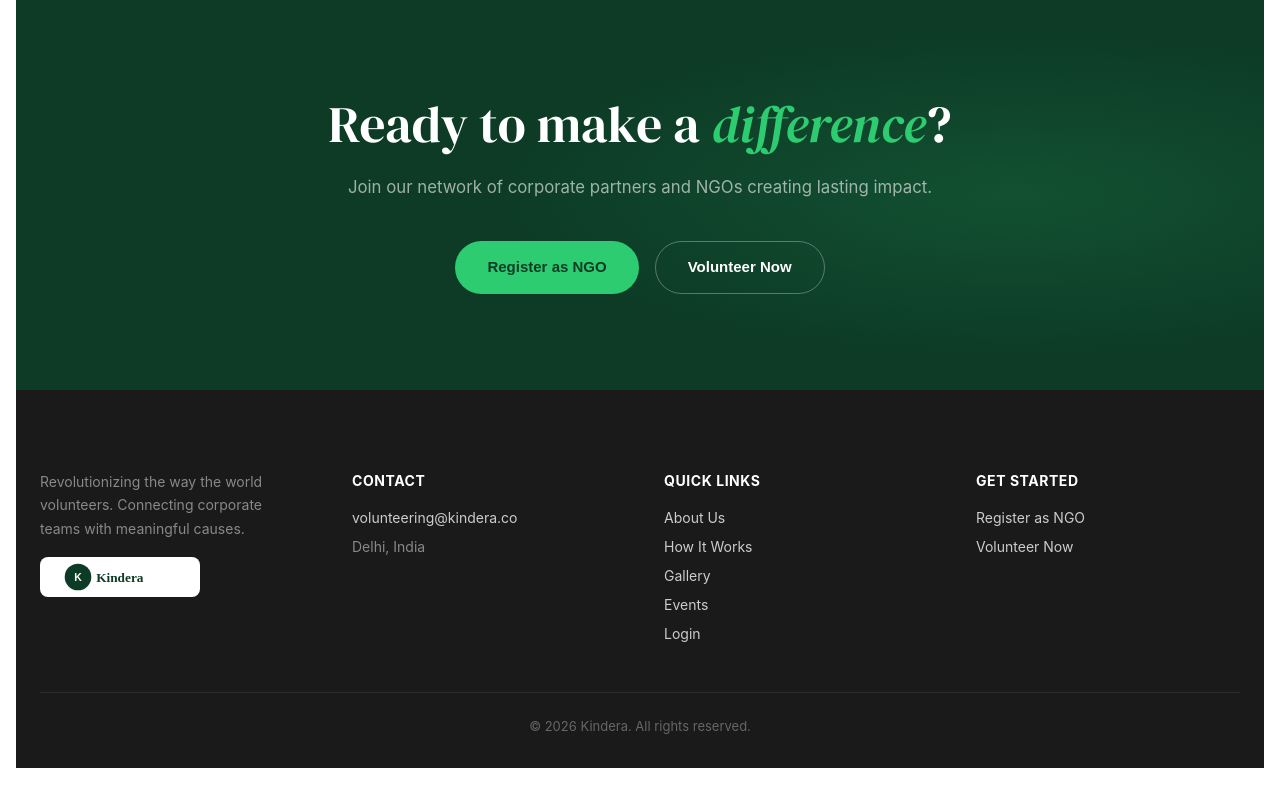
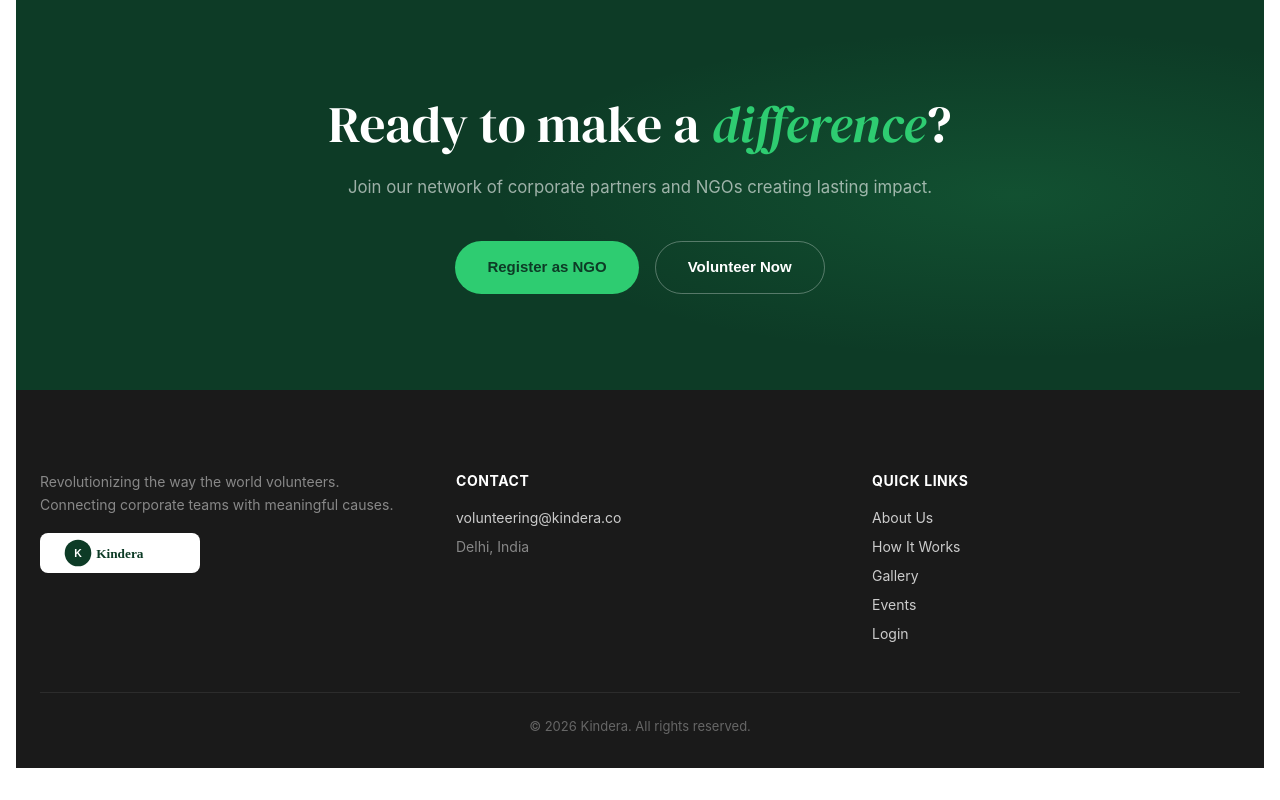
Before and after one commit to Kindera-admin/Kindera, a Next.js app: page / in a window 1280 px wide. Shown: the part 3764-4564 px from the top of the page. Built offline with nearby package versions, Linux system fonts and the light colour scheme; no server answers; the database is empty; a web font is replaced by a local one.

Commit message:
corrected footer

```diff
--- a/src/app/page.js
+++ b/src/app/page.js
@@ -664,20 +664,6 @@ export default async function HomePage() {
                   <Link href="/login">Login</Link>
                 </div>
               </div>
-
-              <div>
-                <h4 style={{ fontSize: 14, fontWeight: 700, color: '#fff', marginBottom: '1rem', letterSpacing: '0.04em', textTransform: 'uppercase' }}>
-                  Get Started
-                </h4>
-                <div style={{ display: 'flex', flexDirection: 'column', gap: 8, fontSize: 14 }}>
-                  <a href="https://forms.gle/BH7X4JSBJjaRi4g4A" target="_blank" rel="noopener noreferrer">
-                    Register as NGO
-                  </a>
-                  <a href="https://forms.gle/BH7X4JSBJjaRi4g4A" target="_blank" rel="noopener noreferrer">
-                    Volunteer Now
-                  </a>
-                </div>
-              </div>
             </div>
 
             <div style={{ borderTop: '1px solid rgba(255,255,255,0.08)', paddingTop: '1.5rem', textAlign: 'center', fontSize: 13, color: '#666' }}>
```
